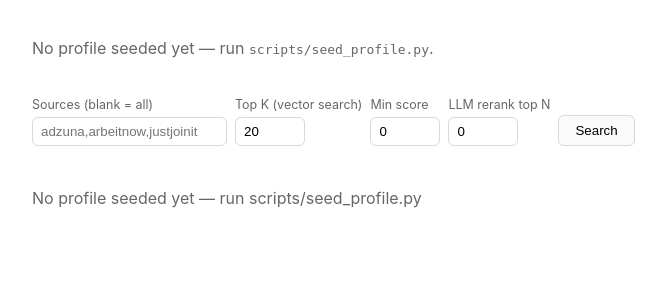
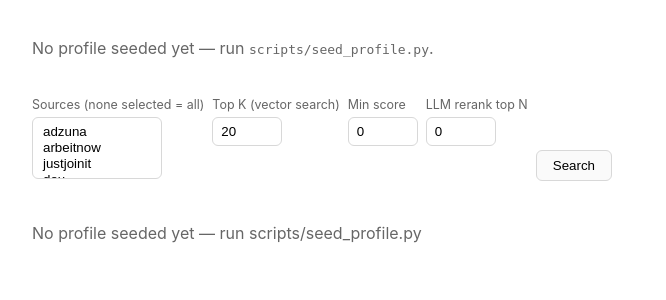
Before and after one commit to ForceCry/career-copilot, a FastAPI app: page / in a window 1280 px wide. Shown: the part 44-344 px from the top of the page, without its empty margins (198-864 px from the left). Run offline with FastAPI, Linux system fonts and the light colour scheme; parts of the project's set-up code (start-up, migrations or seed data) failed here and were passed over.

Commit message:
Turn the sources filter into a dropdown, fix a salary render crash
Sources went from a free-text comma-separated input to a native
multi-select populated from AVAILABLE_SOURCES. Query param changed
from a single comma-joined string to repeated `sources=` values;
_normalize_sources() validates against known adapter names and still
accepts the old comma format for existing bookmarks, dropping unknown
values instead of silently producing an inexplicable empty result set
(flagged by an independent Codex review).

Separately, while re-verifying a DOU-related salary_period fix: the
recommendation card template unconditionally formatted salary_max once
inside the salary_min-truthy branch, which raises TypeError on a None
salary_max - meaning a lower-bound-only salary would have crashed the
page render outright, not just failed to display. Now branches three
ways (both bounds / lower-bound-only / upper-bound-only).

Co-Authored-By: Claude Sonnet 5 <noreply@anthropic.com>

```diff
--- a/src/main.py
+++ b/src/main.py
@@ -78,6 +78,32 @@ configure_logging()
 # - see scripts/ingest.py's docstring) while still excluding something
 # that's gone quiet for multiple missed cycles.
 RECOMMENDATION_STALE_AFTER = timedelta(days=5)
+
+# The ingestion adapters registered in src/ingestion/sources/ - see each
+# source's `name` class attribute. Listed here (rather than derived from
+# the DB at request time) purely to populate the sources filter dropdown;
+# adding another adapter means adding it here too.
+AVAILABLE_SOURCES = ("adzuna", "arbeitnow", "justjoinit", "dou")
+
+
+def _normalize_sources(raw: list[str]) -> list[str]:
+    """Filters a query-param `sources` list down to known adapter names -
+    flagged by an independent Codex review: passed through unvalidated, a
+    typo or a stale bookmark from before `sources` switched from a comma-
+    separated string to repeated params (e.g. `?sources=adzuna,arbeitnow`,
+    now a single unknown value) silently applied as an active filter,
+    usually producing an inexplicable empty result set that looks like
+    "no matches" rather than "bad filter value". Also splits any
+    comma-containing entry, so old bookmarks in that format keep working.
+    Unknown values are dropped silently rather than erroring - this is a
+    dropdown-driven filter, not a validated API contract."""
+    split = [part.strip() for item in raw for part in item.split(",")]
+    seen: list[str] = []
+    for source in split:
+        if source in AVAILABLE_SOURCES and source not in seen:
+            seen.append(source)
+    return seen
+
 
 app = FastAPI(title="career-copilot")
 templates = Jinja2Templates(directory=str(Path(__file__).parent / "templates"))
@@ -175,13 +201,12 @@ def ingestion_runs(
 def _compute_recommendations(
     session: Session,
     profile: Profile,
-    sources: str,
+    sources: list[str],
     min_score: int,
     top_k: int,
     llm_rerank_top_n: int,
 ) -> tuple[list, dict[int, Vacancy], dict[int, Application]]:
-    source_list = [s.strip() for s in sources.split(",") if s.strip()] or None
-    hits = vector_search(profile, k=top_k, sources=source_list)
+    hits = vector_search(profile, k=top_k, sources=sources or None)
 
     hit_ids = [h["vacancy_id"] for h in hits]
     vacancies_by_id = get_vacancies_by_ids(session, hit_ids)
@@ -281,7 +306,7 @@ def _compute_recommendations(
 
 @app.get("/recommendations")
 def recommendations(
-    sources: str = "",
+    sources: list[str] = Query(default=[]),
     min_score: int = Query(0, ge=0, le=100),
     # Unbounded top_k/llm_rerank_top_n let a caller force oversized kNN
     # requests or trigger many Claude subprocess calls per request -
@@ -298,7 +323,7 @@ def recommendations(
         raise HTTPException(404, "No profile seeded yet - run scripts/seed_profile.py")
 
     matches, _, _ = _compute_recommendations(
-        session, profile, sources, min_score, top_k, llm_rerank_top_n
+        session, profile, _normalize_sources(sources), min_score, top_k, llm_rerank_top_n
     )
     return {"count": len(matches), "recommendations": [m.model_dump() for m in matches]}
 
@@ -306,7 +331,7 @@ def recommendations(
 @app.get("/", response_class=HTMLResponse)
 def index(
     request: Request,
-    sources: str = "",
+    sources: list[str] = Query(default=[]),
     min_score: int = Query(0, ge=0, le=100),
     top_k: int = Query(20, ge=1, le=100),
     llm_rerank_top_n: int = Query(0, ge=0, le=10),
@@ -315,6 +340,7 @@ def index(
     profile = session.exec(select(Profile).order_by(Profile.id)).first()
     recommendations_ctx = []
     error = None
+    sources = _normalize_sources(sources)
 
     if not profile:
         error = "No profile seeded yet — run scripts/seed_profile.py"
@@ -359,6 +385,7 @@ def index(
             "profile": profile,
             "recommendations": recommendations_ctx,
             "sources": sources,
+            "available_sources": AVAILABLE_SOURCES,
             "min_score": min_score,
             "top_k": top_k,
             "llm_rerank_top_n": llm_rerank_top_n,
--- a/src/templates/index.html
+++ b/src/templates/index.html
@@ -46,13 +46,14 @@
     gap: 8px;
     margin-bottom: 20px;
   }
-  form.search input[type=text], form.search input[type=number] {
+  form.search input[type=text], form.search input[type=number], form.search select {
     padding: 6px 8px;
     border: 1px solid var(--border);
     border-radius: 6px;
     background: transparent;
     color: inherit;
   }
+  form.search select[multiple] { min-width: 130px; }
   form.search label { font-size: 0.78rem; color: var(--muted); display: block; margin-bottom: 2px; }
   form.search button {
     padding: 7px 16px;
@@ -141,8 +142,12 @@
 
 <form class="search" method="get" action="/">
   <div>
-    <label>Sources (blank = all)</label>
-    <input type="text" name="sources" value="{{ sources }}" placeholder="adzuna,arbeitnow,justjoinit">
+    <label>Sources (none selected = all)</label>
+    <select name="sources" multiple size="3">
+      {% for src in available_sources %}
+      <option value="{{ src }}" {% if src in sources %}selected{% endif %}>{{ src }}</option>
+      {% endfor %}
+    </select>
   </div>
   <div>
     <label>Top K (vector search)</label>
@@ -174,9 +179,22 @@
           {% if rec.application_status %}<span class="badge">{{ rec.application_status }}</span>{% endif %}
         </div>
         <div class="rec-meta">{{ rec.company }}</div>
-        {% if rec.salary_min %}
+        {% if rec.salary_min or rec.salary_max %}
         <div class="rec-meta">
-          {{ "{:,.0f}".format(rec.salary_min) }}&ndash;{{ "{:,.0f}".format(rec.salary_max) }}
+          {# An independent Codex review found the previous version only rendered
+             when salary_min was set, silently hiding an upper-bound-only figure
+             (DOU's "до $X" - "up to $X") entirely - and, confirmed live, would
+             have crashed the page outright on a lower-bound-only figure (DOU's
+             "від $X" - "from $X"): "{:,.0f}".format(None) raises TypeError, and
+             salary_min alone being truthy was enough to reach that format call
+             on a None salary_max. #}
+          {% if rec.salary_min and rec.salary_max %}
+            {{ "{:,.0f}".format(rec.salary_min) }}&ndash;{{ "{:,.0f}".format(rec.salary_max) }}
+          {% elif rec.salary_min %}
+            from {{ "{:,.0f}".format(rec.salary_min) }}
+          {% else %}
+            up to {{ "{:,.0f}".format(rec.salary_max) }}
+          {% endif %}
           {{ rec.salary_currency }}{% if rec.salary_period %}/{{ rec.salary_period }}{% endif %}
           {% if rec.salary_is_predicted %}(estimated){% endif %}
         </div>
@@ -212,7 +230,7 @@
         <button type="submit">Tailor resume</button>
       </form>
       <form method="post" action="/vacancies/{{ rec.vacancy_id }}/status" class="status-form">
-        <input type="hidden" name="redirect_to" value="/?sources={{ sources | urlencode }}&min_score={{ min_score }}&top_k={{ top_k }}&llm_rerank_top_n={{ llm_rerank_top_n }}">
+        <input type="hidden" name="redirect_to" value="/?{% for src in sources %}sources={{ src | urlencode }}&{% endfor %}min_score={{ min_score }}&top_k={{ top_k }}&llm_rerank_top_n={{ llm_rerank_top_n }}">
         <select name="status" required>
           <option value="" disabled {% if not rec.application_status %}selected{% endif %}>Set status…</option>
           {% for s in application_statuses %}
```
